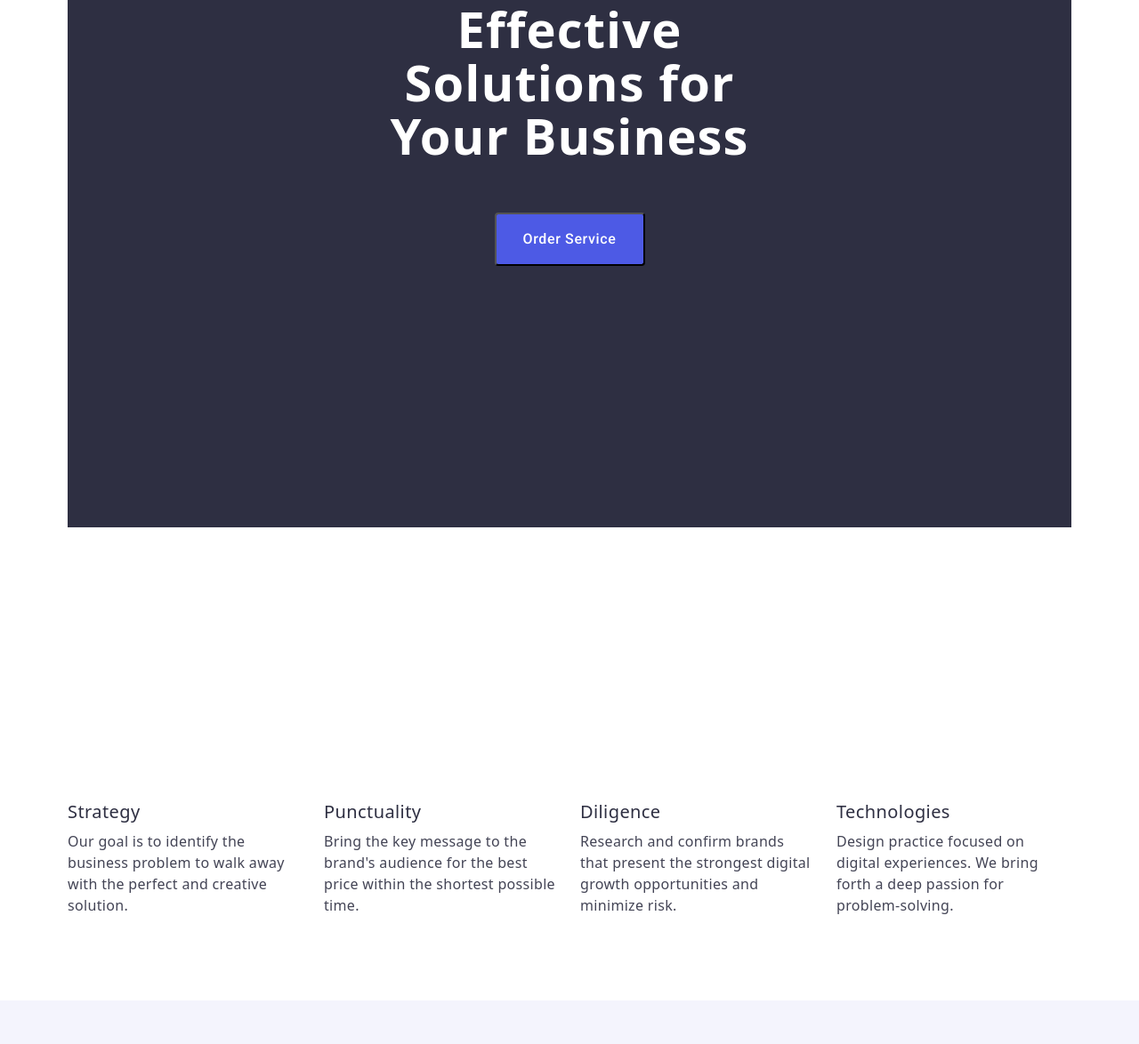
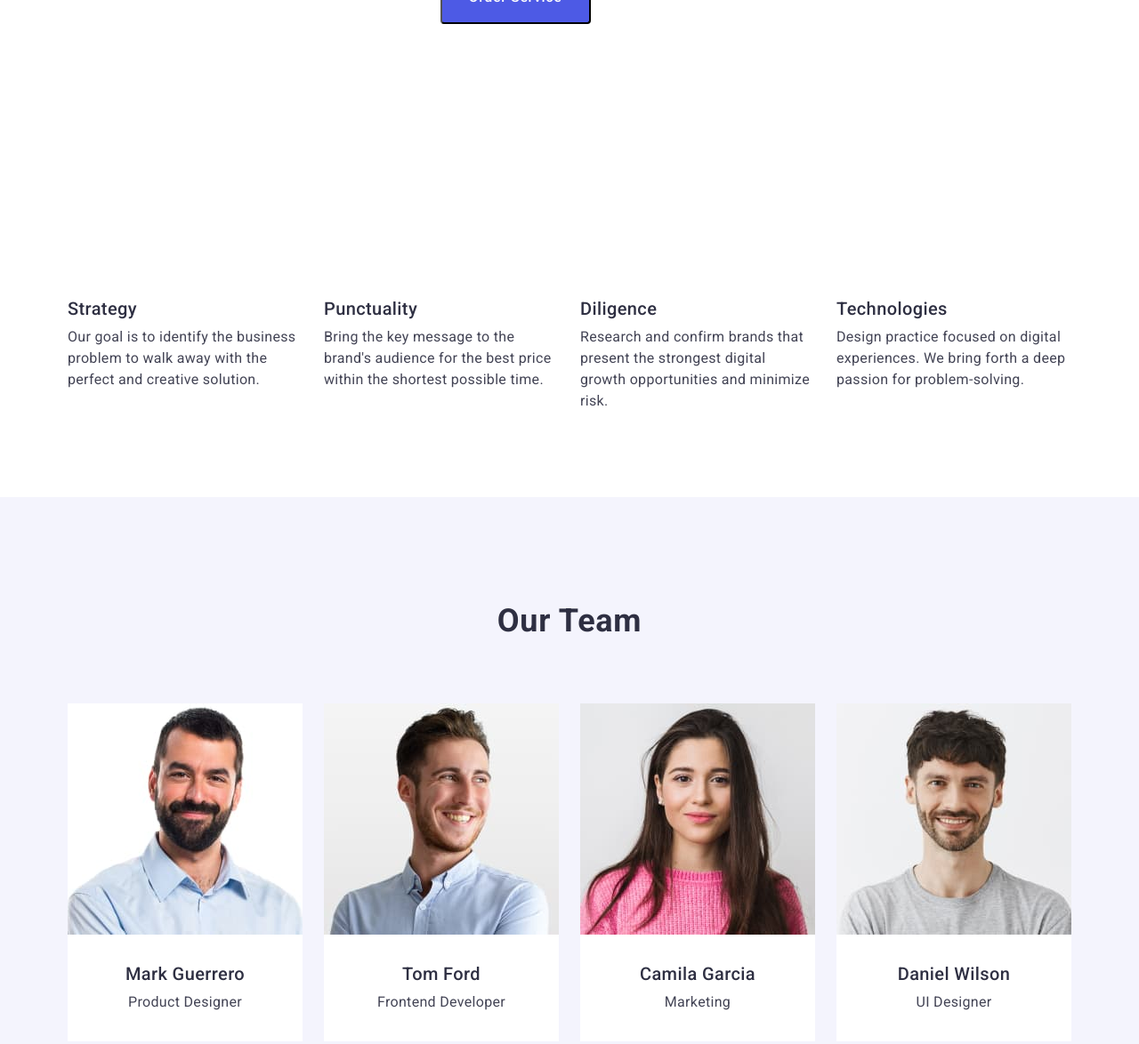
Before and after one commit to victorkulish/hw3, a plain HTML site: page index.html in a window 1280 px wide. Shown: the part 478-1652 px from the top of the page at 89% size. Drawn offline with nearby package versions, Linux system fonts and the light colour scheme.

Commit message:
Add files via upload

```diff
--- a/css/style.css
+++ b/css/style.css
@@ -121,16 +121,10 @@ img {
 .contacts-link:focus {
   color: #404bbf;
 }
-.hero-wrap {
-  background: #2e2f42;
-  padding-top: 188px;
-  padding-left: 315px;
-  padding-right: 315px;
-  padding-bottom: 294px;
-}
 .hero {
   padding-top: 188px;
   padding-bottom: 188px;
+  max-width: 496px;
 }
 .hero-text {
   font-weight: 700;
@@ -142,6 +136,7 @@ img {
   max-width: 496px;
   margin: 0 auto;
   padding-bottom: 56px;
+  background: #2e2f42;
 }
 .hero-btn {
   font-family: "Roboto", sans-serif;
@@ -183,7 +178,7 @@ img {
   line-height: 1.2;
   letter-spacing: 0.02em;
   color: #2e2f42;
-  margin-bottom: 9px;
+  margin-bottom: 8px;
 }
 .features-text {
   font-size: 16px;
@@ -204,7 +199,7 @@ img {
   letter-spacing: 0.02em;
   text-align: center;
   color: #2e2f42;
-  padding-bottom: 80px;
+  padding-bottom: 72px;
 }
 .team-list {
   display: flex;
--- a/index.html
+++ b/index.html
@@ -4,19 +4,19 @@
     <meta charset="UTF-8" />
     <meta name="viewport" content="width=device-width, initial-scale=1.0" />
     <title>Web Studio</title>
+    <link
+      rel="stylesheet"
+      href="https://cdnjs.cloudflare.com/ajax/libs/modern-normalize/2.0.0/modern-normalize.css"
+      integrity="sha512-gA2Bvu0/hw4oj0Lp8ZHjK+o3S4BE5m8d/wNVy6ktKLhHKPpWLQwv9ixzuWirWOakoJqlBdePq2NhoCaUOQ5npQ=="
+      crossorigin="anonymous"
+      referrerpolicy="no-referrer"
+    />
     <link rel="stylesheet" href="./css/style.css" />
     <link rel="preconnect" href="https://fonts.googleapis.com" />
     <link rel="preconnect" href="https://fonts.gstatic.com" crossorigin />
     <link
       href="https://fonts.googleapis.com/css2?family=Raleway:wght@400;500;700;800&family=Roboto:wght@400;500;700&display=swap"
       rel="stylesheet"
-    />
-    <link
-      rel="stylesheet"
-      href="https://cdnjs.cloudflare.com/ajax/libs/modern-normalize/2.0.0/modern-normalize.css"
-      integrity="sha512-gA2Bvu0/hw4oj0Lp8ZHjK+o3S4BE5m8d/wNVy6ktKLhHKPpWLQwv9ixzuWirWOakoJqlBdePq2NhoCaUOQ5npQ=="
-      crossorigin="anonymous"
-      referrerpolicy="no-referrer"
     />
   </head>
   <body>
@@ -57,10 +57,8 @@
     <main>
       <section class="hero">
         <div class="container">
-          <div class="hero-wrap">
-            <h1 class="hero-text">Effective Solutions for Your Business</h1>
-            <button type="button" class="hero-btn">Order Service</button>
-          </div>
+          <h1 class="hero-text">Effective Solutions for Your Business</h1>
+          <button type="button" class="hero-btn">Order Service</button>
         </div>
       </section>
       <section class="features">
```
